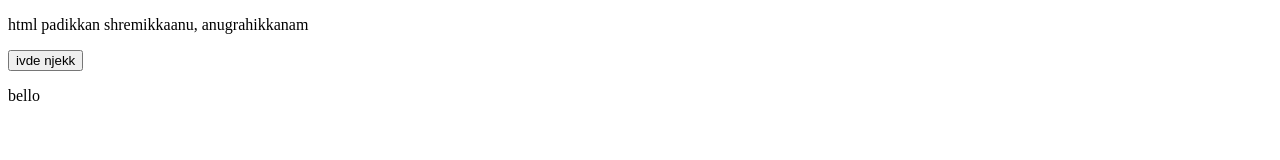
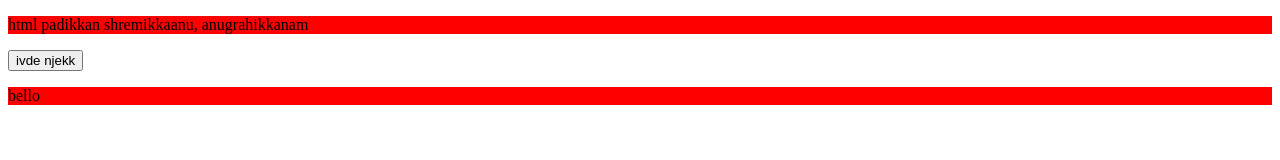
Before and after one commit to SreehariB05/web-dev-ls, a plain HTML site: page index.html in a window 1280 px wide. Drawn offline with Linux system fonts and the light colour scheme.

Commit message:
Update index.html

```diff
--- a/index.html
+++ b/index.html
@@ -7,5 +7,6 @@
 			<input type="button" onclick="alert('yeyy enne njekki!');" value="ivde njekk"/>
 		</div>
 		<p>bello</p>
+		<link rel="stylesheet" type="text/css" href="test1.css"> </link>
 	</body>
 </html>
```
